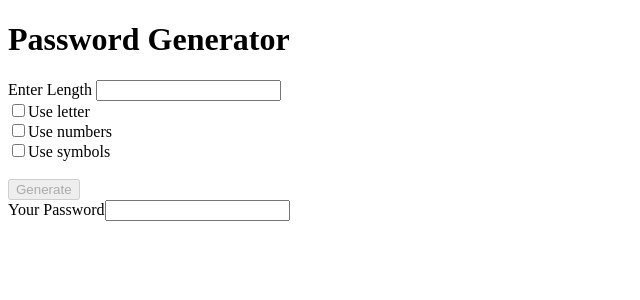
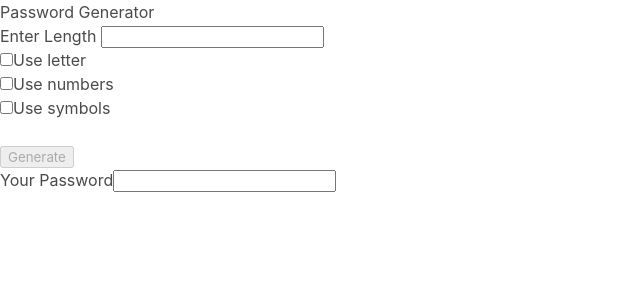
Before and after one commit to onFilm/password-generator, an Angular app: page / in a window 1280 px wide. Shown: the top 300 px of the page, without its empty margins (0-640 px from the left). Built offline with nearby package versions, Linux system fonts and the light colour scheme.

Commit message:
adding bulma css style

```diff
--- a/package.json
+++ b/package.json
@@ -18,6 +18,7 @@
     "@angular/platform-browser": "~12.1.1",
     "@angular/platform-browser-dynamic": "~12.1.1",
     "@angular/router": "~12.1.1",
+    "bulma": "^0.9.3",
     "rxjs": "~6.6.0",
     "tslib": "^2.2.0",
     "zone.js": "~0.11.4"
--- a/src/styles.css
+++ b/src/styles.css
@@ -1 +1,2 @@
 /* You can add global styles to this file, and also import other style files */
+@import 'bulma/css/bulma.css';
```
Also changed, not shown: 1 other file (tests, documents, lock files or other folders).
